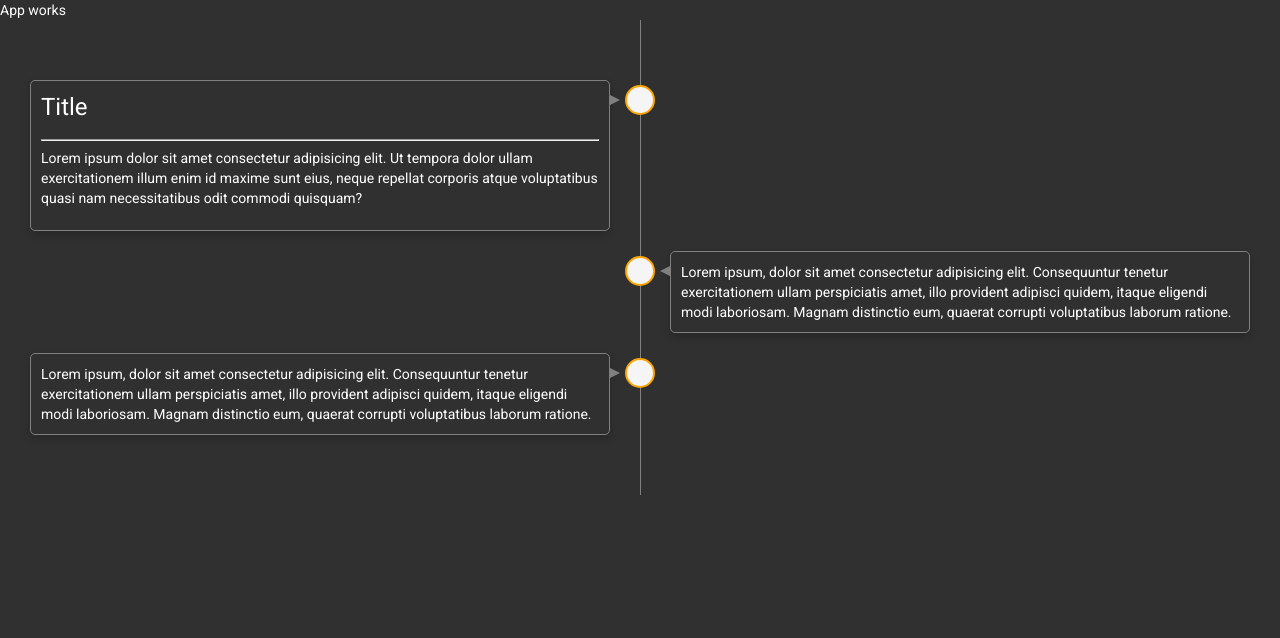
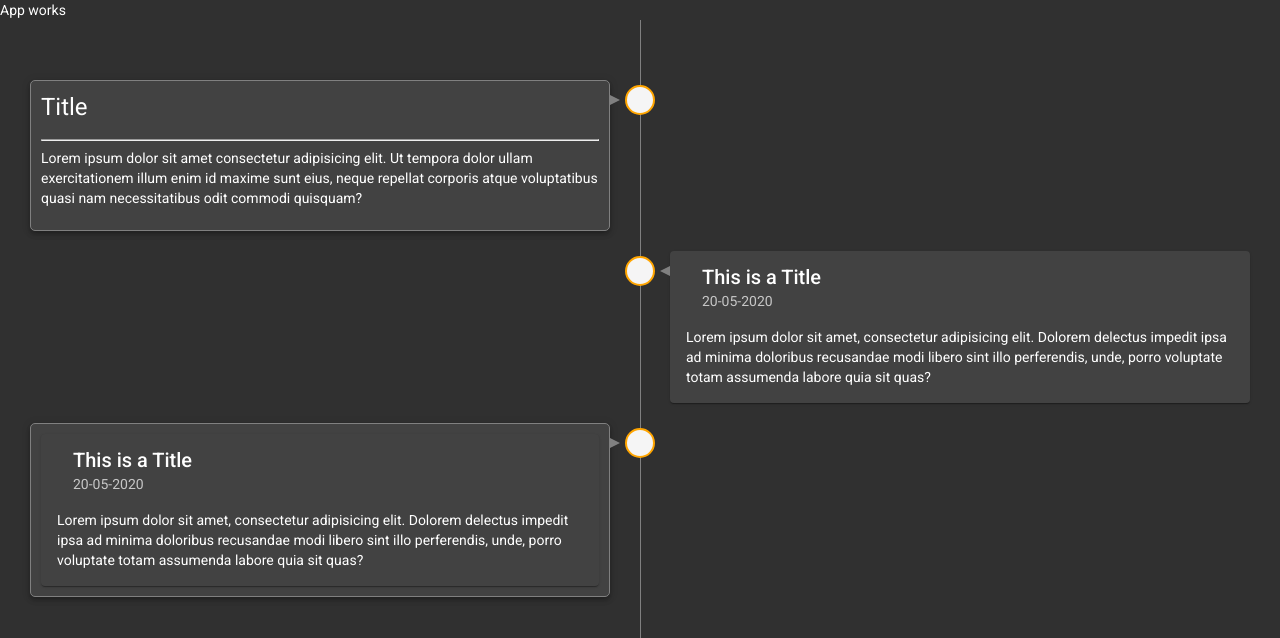
Before and after one commit to mazid1/ngx-mzd-timeline, an Angular app: page / in a window 1280 px wide. Shown: the top 638 px of the page. Built offline with nearby package versions, Linux system fonts and the light colour scheme.

Commit message:
Material theme support

```diff
--- a/projects/mzd-timeline/ng-package.json
+++ b/projects/mzd-timeline/ng-package.json
@@ -1,7 +1,9 @@
 {
   "$schema": "../../node_modules/ng-packagr/ng-package.schema.json",
   "dest": "../../dist/mzd-timeline",
+  "assets": ["**/*.theme.scss"],
   "lib": {
-    "entryFile": "src/public-api.ts"
+    "entryFile": "src/public-api.ts",
+    "styleIncludePaths": ["**/*.theme.scss"]
   }
 }
--- /dev/null
+++ b/projects/mzd-timeline/src/mzd-timeline.theme.scss
@@ -0,0 +1,21 @@
+@import '~@angular/material/theming';
+
+@mixin mzd-timeline-theme($theme) {
+  $mzd-timeline-primary: map-get($theme, primary);
+  $mzd-timeline-accent: map-get($theme, accent);
+  $mzd-timeline-foreground: map-get($theme, foreground);
+  $mzd-timeline-background: map-get($theme, background);
+  $mzd-timeline-typographyConfig: mat-typography-config();
+
+  mzd-timeline {
+    font-family: mat-font-family($mzd-timeline-typographyConfig);
+
+    & mzd-timeline-content {
+      & .mzd-timeline-card {
+        @include mat-elevation(4);
+        background-color: map-get($mzd-timeline-background, card) !important;
+        color: map-get($mzd-timeline-foreground, base);
+      }
+    }
+  }
+}
--- a/src/app/app.component.html
+++ b/src/app/app.component.html
@@ -10,12 +10,38 @@
       </div>
     </mzd-timeline-content>
 
-    <mzd-timeline-content>
-      Lorem ipsum, dolor sit amet consectetur adipisicing elit. Consequuntur tenetur exercitationem ullam perspiciatis amet, illo provident adipisci quidem, itaque eligendi modi laboriosam. Magnam distinctio eum, quaerat corrupti voluptatibus laborum ratione.
+    <mzd-timeline-content [border]="false">
+      <mat-card>
+        <mat-card-header>
+          <mat-card-title>
+            This is a Title
+          </mat-card-title>
+          <mat-card-subtitle>
+            20-05-2020
+          </mat-card-subtitle>
+        </mat-card-header>
+        <mat-card-content>
+          Lorem ipsum dolor sit amet, consectetur adipisicing elit. Dolorem delectus impedit ipsa ad minima doloribus
+          recusandae modi libero sint illo perferendis, unde, porro voluptate totam assumenda labore quia sit quas?
+        </mat-card-content>
+      </mat-card>
     </mzd-timeline-content>
 
     <mzd-timeline-content>
-      Lorem ipsum, dolor sit amet consectetur adipisicing elit. Consequuntur tenetur exercitationem ullam perspiciatis amet, illo provident adipisci quidem, itaque eligendi modi laboriosam. Magnam distinctio eum, quaerat corrupti voluptatibus laborum ratione.
+      <mat-card>
+        <mat-card-header>
+          <mat-card-title>
+            This is a Title
+          </mat-card-title>
+          <mat-card-subtitle>
+            20-05-2020
+          </mat-card-subtitle>
+        </mat-card-header>
+        <mat-card-content>
+          Lorem ipsum dolor sit amet, consectetur adipisicing elit. Dolorem delectus impedit ipsa ad minima doloribus
+          recusandae modi libero sint illo perferendis, unde, porro voluptate totam assumenda labore quia sit quas?
+        </mat-card-content>
+      </mat-card>
     </mzd-timeline-content>
 
   </mzd-timeline>
--- a/src/styles.scss
+++ b/src/styles.scss
@@ -1,6 +1,7 @@
 
 // Custom Theming for Angular Material
 // For more information: https://material.angular.io/guide/theming
+@import '../projects//mzd-timeline/src/mzd-timeline.theme.scss';
 @import '~@angular/material/theming';
 // Plus imports for other components in your app.
 
@@ -25,6 +26,7 @@ $mzd-timeline-app-theme: mat-dark-theme($mzd-timeline-app-primary, $mzd-timeline
 // Alternatively, you can import and @include the theme mixins for each component
 // that you are using.
 @include angular-material-theme($mzd-timeline-app-theme);
+@include mzd-timeline-theme($mzd-timeline-app-theme);
 
 /* You can add global styles to this file, and also import other style files */
 
```
Also changed, not shown: src/app/app.module.ts (+4 -4 lines).
